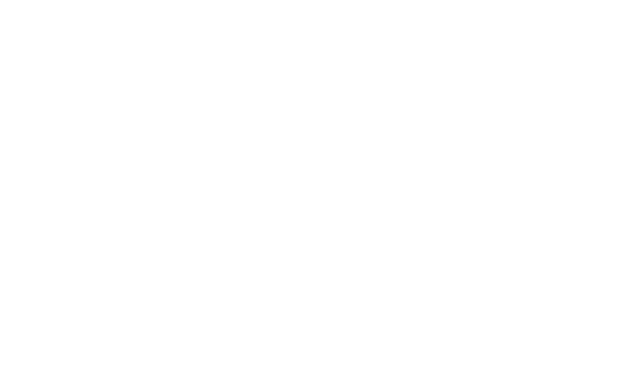
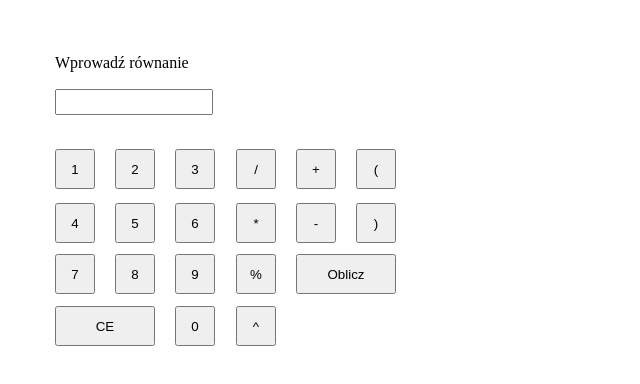
Before and after one commit to jarekabram/calc, a plain HTML site: page temlate/temlate.html in a window 1280 px wide. Shown: the whole page, without its empty margins (0-640 px from the left). Drawn offline with Linux system fonts and the light colour scheme.

Commit message:
fixed rest of equations

```diff
--- a/temlate/temlate.html
+++ b/temlate/temlate.html
@@ -1,37 +1,175 @@
 <!DOCTYPE html>
 <html>
+
 <head>
   <meta charset="utf-8">
-    <title>undefined</title>
+  <title>Calculator</title>
   <meta name="generator" content="Google Web Designer 5.0.4.0226">
   <style type="text/css" id="gwd-text-style">
     p {
-        margin: 0;
+      margin: 0px;
     }
     h1 {
-        margin: 0;
+      margin: 0px;
     }
     h2 {
-        margin: 0;
+      margin: 0px;
     }
     h3 {
-        margin: 0;
+      margin: 0px;
     }
   </style>
   <style type="text/css">
     html, body {
       width: 100%;
       height: 100%;
-        margin: 0;
+      margin: 0px;
     }
-
     body {
       background-color: transparent;
       transform: perspective(1400px) matrix3d(1, 0, 0, 0, 0, 1, 0, 0, 0, 0, 1, 0, 0, 0, 0, 1);
       transform-style: preserve-3d;
     }
+    .gwd-button-gldx {
+      position: absolute;
+      width: 100px;
+      left: 296px;
+      height: 40px;
+      top: 254px;
+    }
+    .gwd-input-16mv {
+      position: absolute;
+      height: 20px;
+      width: 150px;
+      left: 55px;
+      top: 89px;
+    }
+    .gwd-label-x1e6 {
+      position: absolute;
+      height: 20px;
+      width: 150px;
+      left: 55px;
+      top: 54px;
+    }
+    .gwd-button-bedr {
+      position: absolute;
+      width: 100px;
+      height: 24px;
+      left: 55px;
+      top: 137px;
+    }
+    .gwd-button-1av6 {
+      top: 149px;
+      left: 55px;
+      width: 40px;
+      height: 40px;
+    }
+    .gwd-button-1gda {
+      left: 115px;
+      top: 149px;
+    }
+    .gwd-button-14kh {
+      top: 149px;
+      left: 175px;
+    }
+    .gwd-button-pdy0 {
+      left: 55px;
+      top: 203px;
+    }
+    .gwd-button-1t1e {
+      left: 175px;
+      top: 203px;
+    }
+    .gwd-button-lk99 {
+      left: 115px;
+      top: 203px;
+    }
+    .gwd-button-19px {
+      left: 236px;
+      top: 149px;
+    }
+    .gwd-button-1qgr {
+      left: 236px;
+      top: 254px;
+    }
+    .gwd-button-58fn {
+      left: 296px;
+      top: 149px;
+    }
+    .gwd-button-1ehh {
+      left: 236px;
+      top: 203px;
+    }
+    .gwd-button-1qrn {
+      left: 356px;
+      top: 203px;
+    }
+    .gwd-button-1lpj {
+      left: 296px;
+      top: 203px;
+    }
+    .gwd-button-ric0 {
+      left: 175px;
+      top: 203px;
+    }
+    .gwd-button-1qte {
+      top: 203px;
+    }
+    .gwd-button-xgrk {
+      top: 254px;
+      left: 55px;
+    }
+    .gwd-button-11wm {
+      top: 254px;
+    }
+    .gwd-button-52xd {
+      top: 254px;
+    }
+    .gwd-button-jmbp {
+      top: 306px;
+    }
+    .gwd-button-1kb6 {
+      top: 306px;
+      width: 100px;
+      left: 55px;
+    }
+    .gwd-button-tqej {
+      top: 306px;
+    }
+    .gwd-button-ugvt {
+      top: 149px;
+    }
   </style>
 </head>
-  <body>
+
+<body class="htmlNoPages">
+  <button id="do_equation_button" class="gwd-button-gldx">Oblicz</button>
+  <input type="text" id="insert_text_label" class="gwd-input-16mv">
+  <label id="insert_equation_label" class="gwd-label-x1e6">Wprowadź równanie</label>
+  <!-- include kotlin runtime (run mvn package to get it there) -->
+  <script type="text/javascript" src="target/classes/lib/kotlin.js"></script>
+  <!-- your compiled script (run mvn compile to get it up to date) -->
+  <!-- see src/main/kotlin/com/lab/Hello.kt for implementation -->
+  <script type="text/javascript" src="target/classes/calc.js"></script>
+  <button id="number_1_button" class="gwd-button-bedr gwd-button-1av6">1</button>
+  <button id="number_3_button" class="gwd-button-bedr gwd-button-1av6 gwd-button-1gda gwd-button-14kh">3</button>
+  <button id="number_2_button" class="gwd-button-bedr gwd-button-1av6 gwd-button-1gda">2</button>
+  <button id="number_4_button" class="gwd-button-bedr gwd-button-1av6 gwd-button-pdy0">4</button>
+  <button id="number_6_button" class="gwd-button-bedr gwd-button-1av6 gwd-button-1gda gwd-button-14kh gwd-button-1t1e gwd-button-ric0 gwd-button-1qte">6</button>
+  <button id="number_5_button" class="gwd-button-bedr gwd-button-1av6 gwd-button-1gda gwd-button-lk99">5</button>
+  <button id="number_7_button" class="gwd-button-bedr gwd-button-1av6 gwd-button-pdy0 gwd-button-xgrk">7</button>
+  <button id="button_14" class="gwd-button-bedr gwd-button-1av6 gwd-button-1gda gwd-button-14kh gwd-button-1t1e gwd-button-ric0 gwd-button-1qte gwd-button-11wm">9</button>
+  <button id="number_8_button" class="gwd-button-bedr gwd-button-1av6 gwd-button-1gda gwd-button-lk99 gwd-button-52xd">8</button>
+  <button id="number_0_button" class="gwd-button-bedr gwd-button-1av6 gwd-button-1gda gwd-button-14kh gwd-button-1t1e gwd-button-ric0 gwd-button-1qte gwd-button-11wm gwd-button-jmbp">0</button>
+  <button id="ce_button" class="gwd-button-bedr gwd-button-1av6 gwd-button-1gda gwd-button-lk99 gwd-button-52xd gwd-button-1kb6">CE</button>
+  <button id="operator_div_button" class="gwd-button-bedr gwd-button-1av6 gwd-button-19px">/</button>
+  <button id="operator_mod_button" class="gwd-button-bedr gwd-button-1av6 gwd-button-1gda gwd-button-14kh gwd-button-1qgr">%</button>
+  <button id="operator_pow_button" class="gwd-button-bedr gwd-button-1av6 gwd-button-1gda gwd-button-14kh gwd-button-1qgr gwd-button-tqej">^</button>
+  <button id="operator_add_button" class="gwd-button-bedr gwd-button-1av6 gwd-button-1gda gwd-button-58fn">+</button>
+  <button id="operator_mult_button" class="gwd-button-bedr gwd-button-1av6 gwd-button-pdy0 gwd-button-1ehh">*</button>
+  <button id="cl_button" class="gwd-button-bedr gwd-button-1av6 gwd-button-1gda gwd-button-14kh gwd-button-1t1e gwd-button-1qrn">)</button>
+  <button id="op_button" class="gwd-button-bedr gwd-button-1av6 gwd-button-1gda gwd-button-14kh gwd-button-1t1e gwd-button-1qrn gwd-button-ugvt">(</button>
+  <button id="operator_subs_button" class="gwd-button-bedr gwd-button-1av6 gwd-button-1gda gwd-button-lk99 gwd-button-1lpj">-</button>
 </body>
+
 </html>
```
Also changed, not shown: 2 other files. Lines whose indentation alone changed are shown as unchanged.
